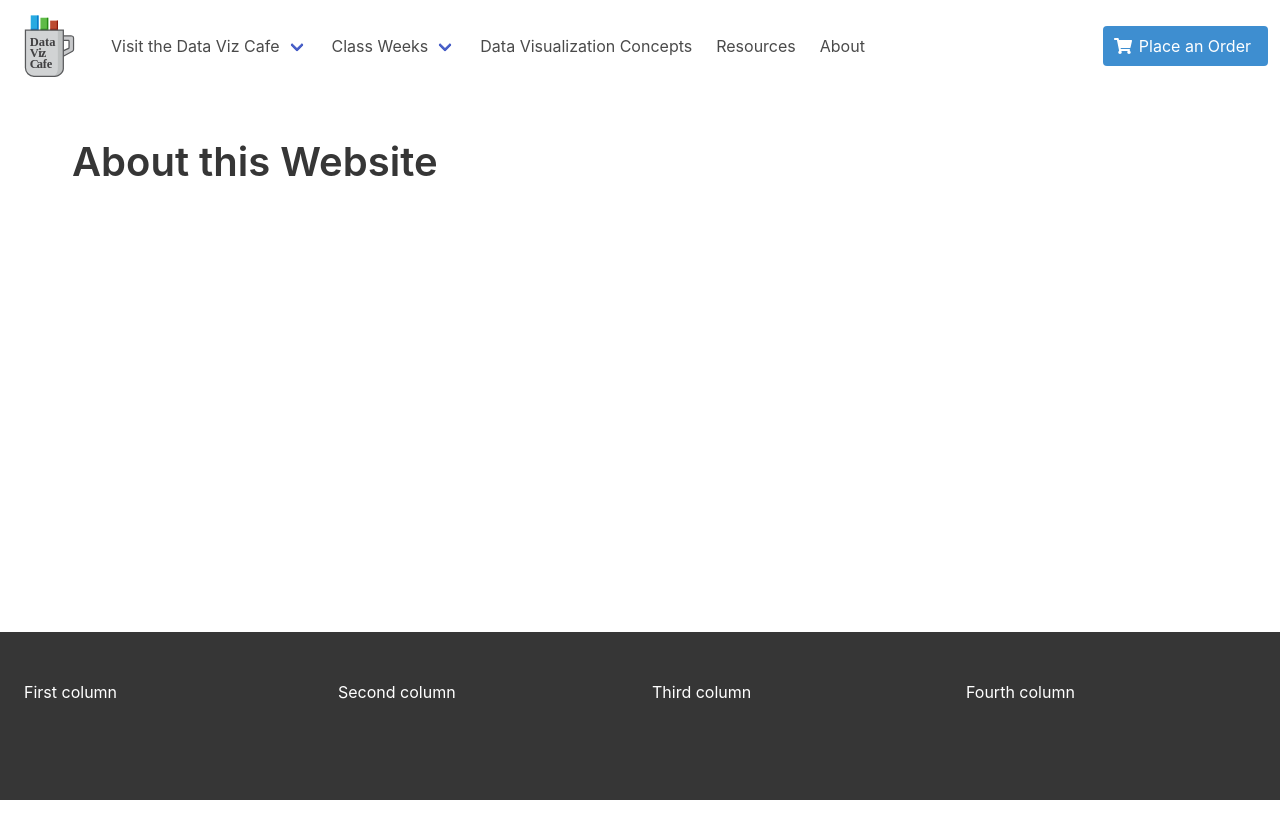
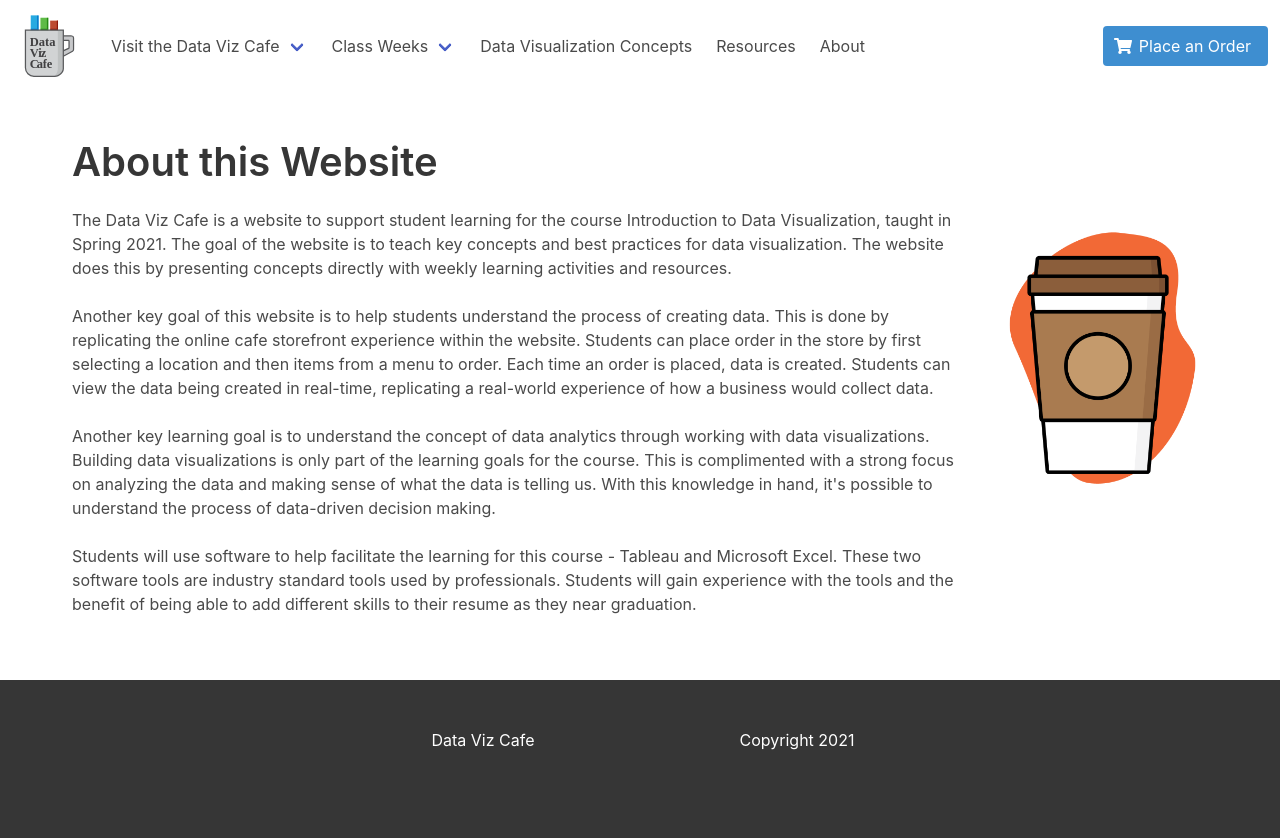
Before and after one commit to robert-laws/practice-dec-2020-react-app-with-bulma, a React (Create React App) app: page /about in a window 1280 px wide. Shown: the top 838 px of the page. Before the commit the page ends 800 px from the top, so only its background shows below. Built offline with nearby package versions, Linux system fonts and the light colour scheme.

Commit message:
add content for the about page

```diff
--- a/src/components/Modal.js
+++ b/src/components/Modal.js
@@ -1,4 +1,5 @@
 import React, { useContext } from 'react';
+import Fade from 'react-reveal/Fade';
 import ModalContext from '../context/modal/modalContext';
 
 export const Modal = () => {
@@ -6,6 +7,7 @@ export const Modal = () => {
   const { active, selectionObject, selectionGroup, updateModal } = modalContext;
 
   return (
+    <Fade duration={250}>
       <div className={`modal ${active ? 'is-active' : ''}`}>
         <div
           className='modal-background'
@@ -68,7 +70,9 @@ export const Modal = () => {
             )}
             {selectionGroup && selectionGroup === 'menus' && (
               <div className='box'>
-              <p>Category: {selectionObject ? selectionObject.category : ''}</p>
+                <p>
+                  Category: {selectionObject ? selectionObject.category : ''}
+                </p>
                 <hr />
                 <p>Price: ${selectionObject ? selectionObject.price : ''}</p>
                 {selectionObject ? (
@@ -85,5 +89,6 @@ export const Modal = () => {
           </section>
         </div>
       </div>
+    </Fade>
   );
 };
--- a/src/layout/Footer.js
+++ b/src/layout/Footer.js
@@ -4,13 +4,17 @@ export const Footer = () => {
   return (
     <footer
       className='footer is-flex-grow-0 has-background-dark'
-      style={{ minHeight: '10rem' }}
+      style={{ minHeight: '12rem' }}
     >
       <div className='columns has-text-white'>
-        <div className='column'>First column</div>
-        <div className='column'>Second column</div>
-        <div className='column'>Third column</div>
-        <div className='column'>Fourth column</div>
+        <div className='column'></div>
+        <div className='column has-text-centered'>
+          <p>Data Viz Cafe</p>
+        </div>
+        <div className='column has-text-centered'>
+          <p>Copyright 2021</p>
+        </div>
+        <div className='column'></div>
       </div>
     </footer>
   );
--- a/src/pages/About.js
+++ b/src/pages/About.js
@@ -1,11 +1,64 @@
 import React from 'react';
 import { PageTitle } from '../components';
 import { SubPage } from '../layout';
+import paperCupArtistic from '../images/home-page/paper-cup-artistic.png';
 
 export const About = () => {
   return (
     <SubPage>
       <PageTitle>About this Website</PageTitle>
+      <div className='container mx-2 is-flex-desktop is-flex-direction-row'>
+        <div className='mr-5 mb-4'>
+          <div className='block'>
+            <p>
+              The Data Viz Cafe is a website to support student learning for the
+              course Introduction to Data Visualization, taught in Spring 2021.
+              The goal of the website is to teach key concepts and best
+              practices for data visualization. The website does this by
+              presenting concepts directly with weekly learning activities and
+              resources.
+            </p>
+          </div>
+          <div className='block'>
+            <p>
+              Another key goal of this website is to help students understand
+              the process of creating data. This is done by replicating the
+              online cafe storefront experience within the website. Students can
+              place order in the store by first selecting a location and then
+              items from a menu to order. Each time an order is placed, data is
+              created. Students can view the data being created in real-time,
+              replicating a real-world experience of how a business would
+              collect data.
+            </p>
+          </div>
+          <div className='block'>
+            <p>
+              Another key learning goal is to understand the concept of data
+              analytics through working with data visualizations. Building data
+              visualizations is only part of the learning goals for the course.
+              This is complimented with a strong focus on analyzing the data and
+              making sense of what the data is telling us. With this knowledge
+              in hand, it's possible to understand the process of data-driven
+              decision making.
+            </p>
+          </div>
+          <div className='block'>
+            <p>
+              Students will use software to help facilitate the learning for
+              this course - Tableau and Microsoft Excel. These two software
+              tools are industry standard tools used by professionals. Students
+              will gain experience with the tools and the benefit of being able
+              to add different skills to their resume as they near graduation.
+            </p>
+          </div>
+        </div>
+        <img
+          className='image'
+          style={{ height: '300px' }}
+          src={paperCupArtistic}
+          alt='Paper Coffee Cup'
+        />
+      </div>
     </SubPage>
   );
 };
--- a/src/pages/Home.js
+++ b/src/pages/Home.js
@@ -44,7 +44,7 @@ export const Home = () => {
         <div className='container'>
           <div className='columns'>
             <div className='column is-three-fifths is-offset-one-fifth'>
-              <h2 className='subtitle is-size-2-desktop'>
+              <div>
                 <Slide big left>
                   <h1 className='title is-size-2-desktop has-text-centered'>
                     Big Taste and Style
@@ -61,7 +61,7 @@ export const Home = () => {
                     </div>
                   </div>
                 </Slide>
-              </h2>
+              </div>
             </div>
           </div>
         </div>
```
Lines whose indentation alone changed are shown as unchanged.
